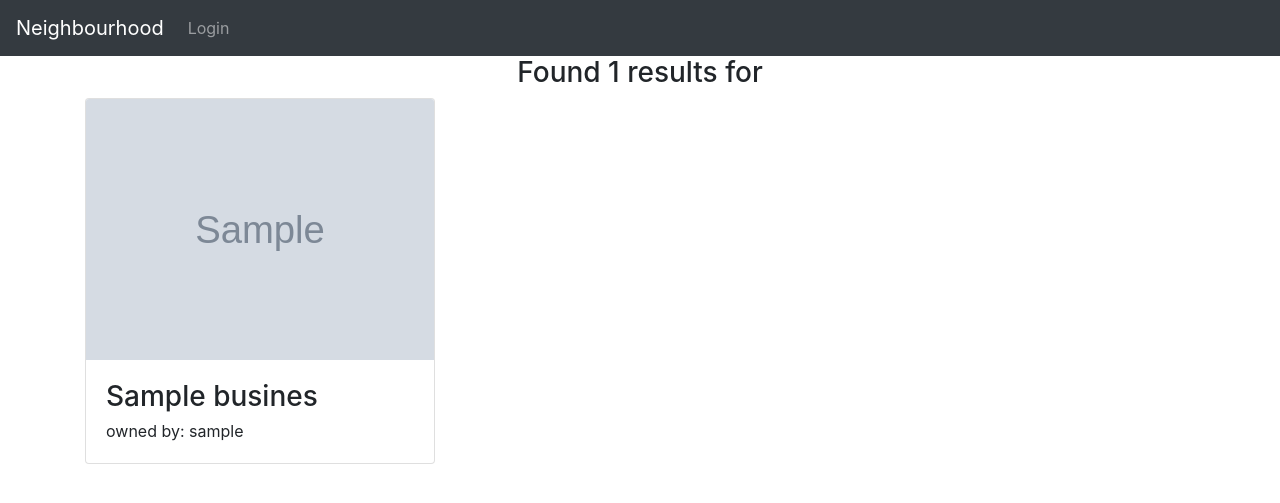
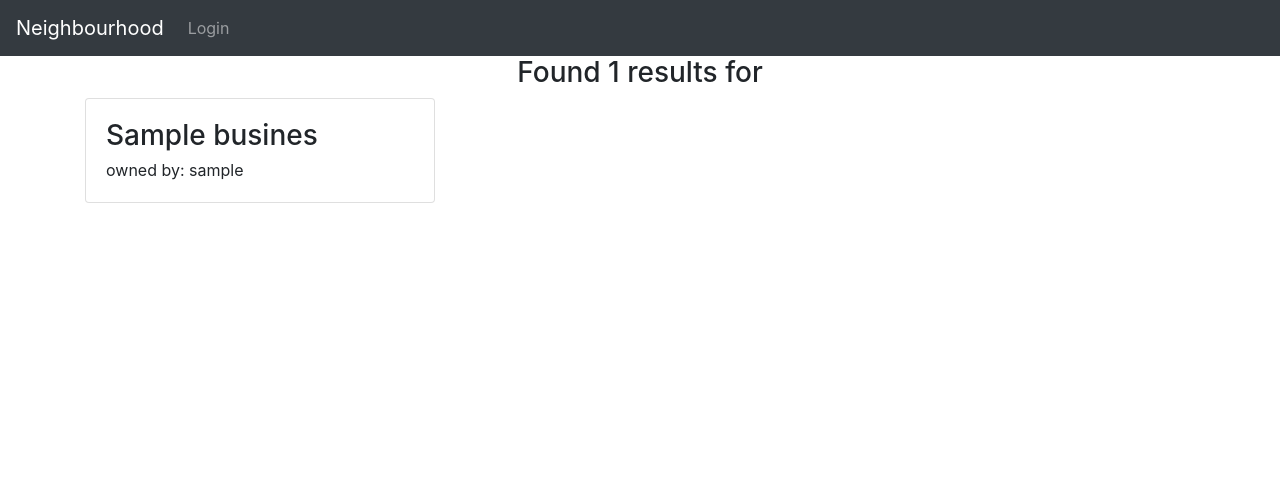
Before and after one commit to Wambuilucy/Neighbourhood-app, a Django app: template hoodapp/templates/all-posts/search.html in a window 1280 px wide. Shown: the top 503 px of the page. Run offline with Django 3.2, Linux system fonts and the light colour scheme; the template is opened without the code that fills it: values that come from a table or form of the project are taken from there, others are empty; tables that the repository leaves empty hold one stand-in row (values such as "Sample post"); grey boxes marked "Sample" are stand-in pictures; some libraries are stand-ins or nearby versions.

Commit message:
just an image

```diff
--- a/hoodapp/templates/all-posts/search.html
+++ b/hoodapp/templates/all-posts/search.html
@@ -10,7 +10,6 @@
             <div class="col-md-4 ">
                 <div class="card mb-3">
                     <a href="{% url 'business' business.id %}">
-                        <img src="{{business.profile_pic.url}}" alt="image" class="card-img-top">
                     </a>
                     <div class="card-body">
                         <h3 class="card-title">{{business.name}}</h3>
```
Also changed, not shown: media/images/default.jpeg (renamed from media/images/kenya.jpeg).
